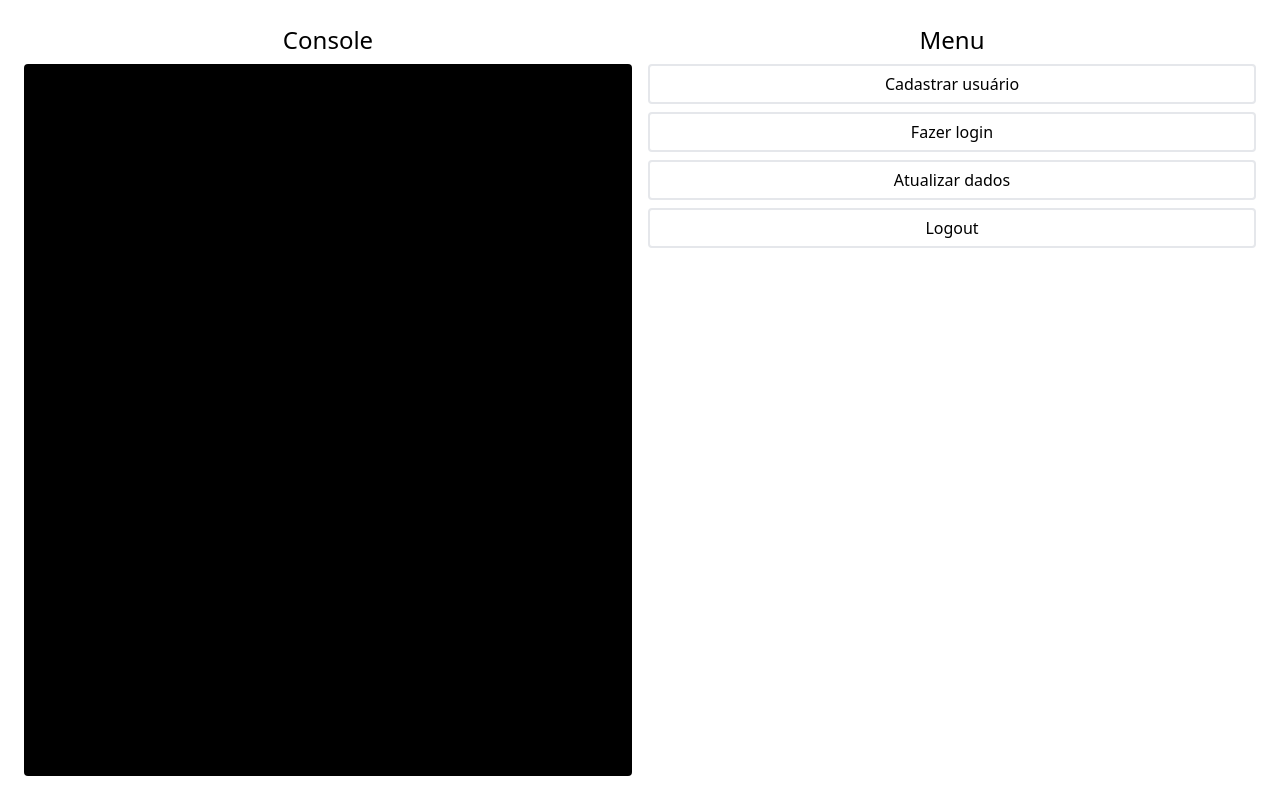
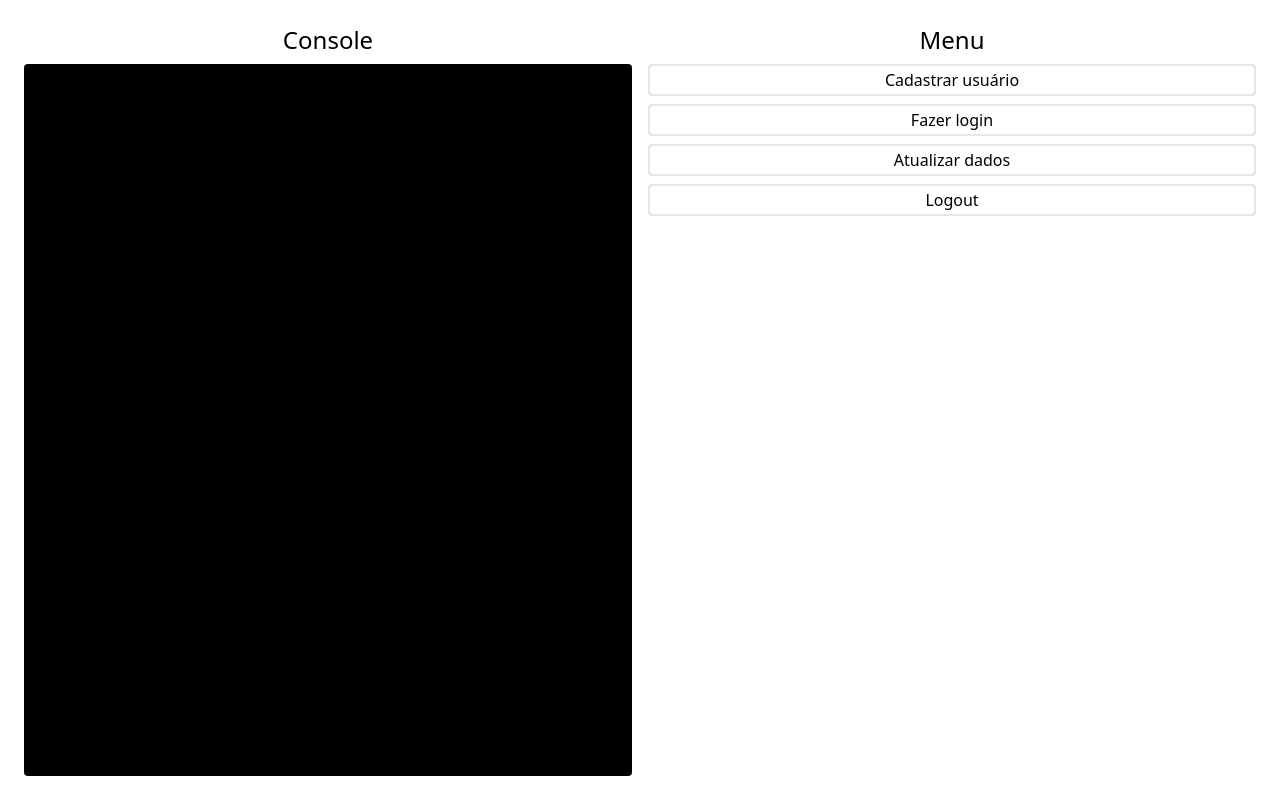
Before and after one commit to filiafobico/tcp-server, a Vue app: page /#/ in a window 1280 px wide. Built offline with nearby package versions, Linux system fonts and the light colour scheme.

Commit message:
feat: added material-icons & layout changes

```diff
--- a/package.json
+++ b/package.json
@@ -11,6 +11,7 @@
   "author": "",
   "license": "ISC",
   "dependencies": {
+    "@fontsource/material-icons": "^4.5.0",
     "vue": "^3.2.2",
     "vue-router": "^4.0.11",
     "ws": "^8.1.0"
--- a/src/App.vue
+++ b/src/App.vue
@@ -6,7 +6,9 @@
     </div>
 
     <div class="p-2 w-1/2">
-      <router-view></router-view>
+      <div class="flex flex-col space-y-2 h-full">
+        <router-view></router-view>
+      </div>
     </div>
   </div>
 </template>
@@ -29,6 +31,10 @@ export default defineComponent({
 @import "tailwindcss/components";
 @import "tailwindcss/utilities";
 
+html {
+  @apply overflow-hidden;
+}
+
 #app {
   @apply w-screen h-screen p-4;
 }
@@ -42,7 +48,8 @@ input:focus {
 }
 
 button {
-  @apply w-full rounded border-2 h-10;
+  line-height: 0;
+  @apply rounded border-2 h-8 flex justify-center items-center;
 }
 
 button:hover {
--- a/src/main.ts
+++ b/src/main.ts
@@ -1,4 +1,6 @@
 import { createApp } from 'vue';
+
+import '@fontsource/material-icons';
 
 import router from './router';
 import App from './App.vue';
--- a/src/views/Action.vue
+++ b/src/views/Action.vue
@@ -1,7 +1,13 @@
 <template>
-    <div class="flex flex-col h-full space-y-2">
-        <router-view class="h-full"></router-view>
-        <button @click="back">Voltar</button>
+    <div class="relative">
+        <div role="button" class="absolute select-none right-0">
+            <span @click="back" class="material-icons">close</span>
+        </div>
+        <div class="w-full text-2xl text-center" v-text="$route.name"></div>
+    </div>
+
+    <div class="h-full">
+        <router-view></router-view>
     </div>
 </template>
 
--- a/src/views/Menu.vue
+++ b/src/views/Menu.vue
@@ -1,11 +1,9 @@
 <template>
-    <div class="flex flex-col space-y-2">
-        <div class="text-2xl text-center">Menu</div>
-        <button @click="register">Cadastrar usuário</button>
-        <button @click="login">Fazer login</button>
-        <button @click="update">Atualizar dados</button>
-        <button @click="logout">Logout</button>
-    </div>
+    <div class="text-2xl text-center">Menu</div>
+    <button @click="register">Cadastrar usuário</button>
+    <button @click="login">Fazer login</button>
+    <button @click="update">Atualizar dados</button>
+    <button @click="logout">Logout</button>
 </template>
 
 <script lang="ts">
```
Also changed, not shown: 1 other file (tests, documents, lock files or other folders).
